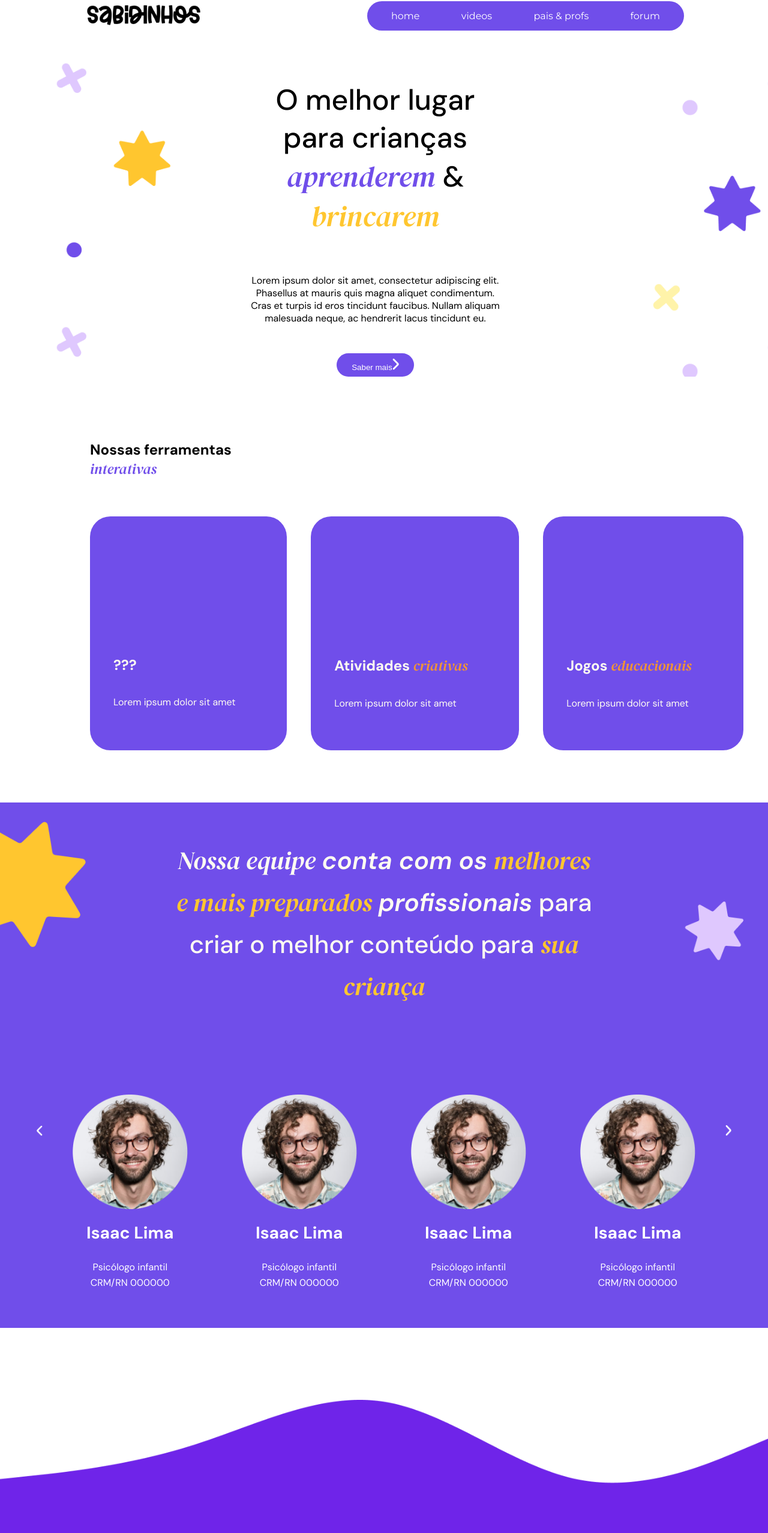
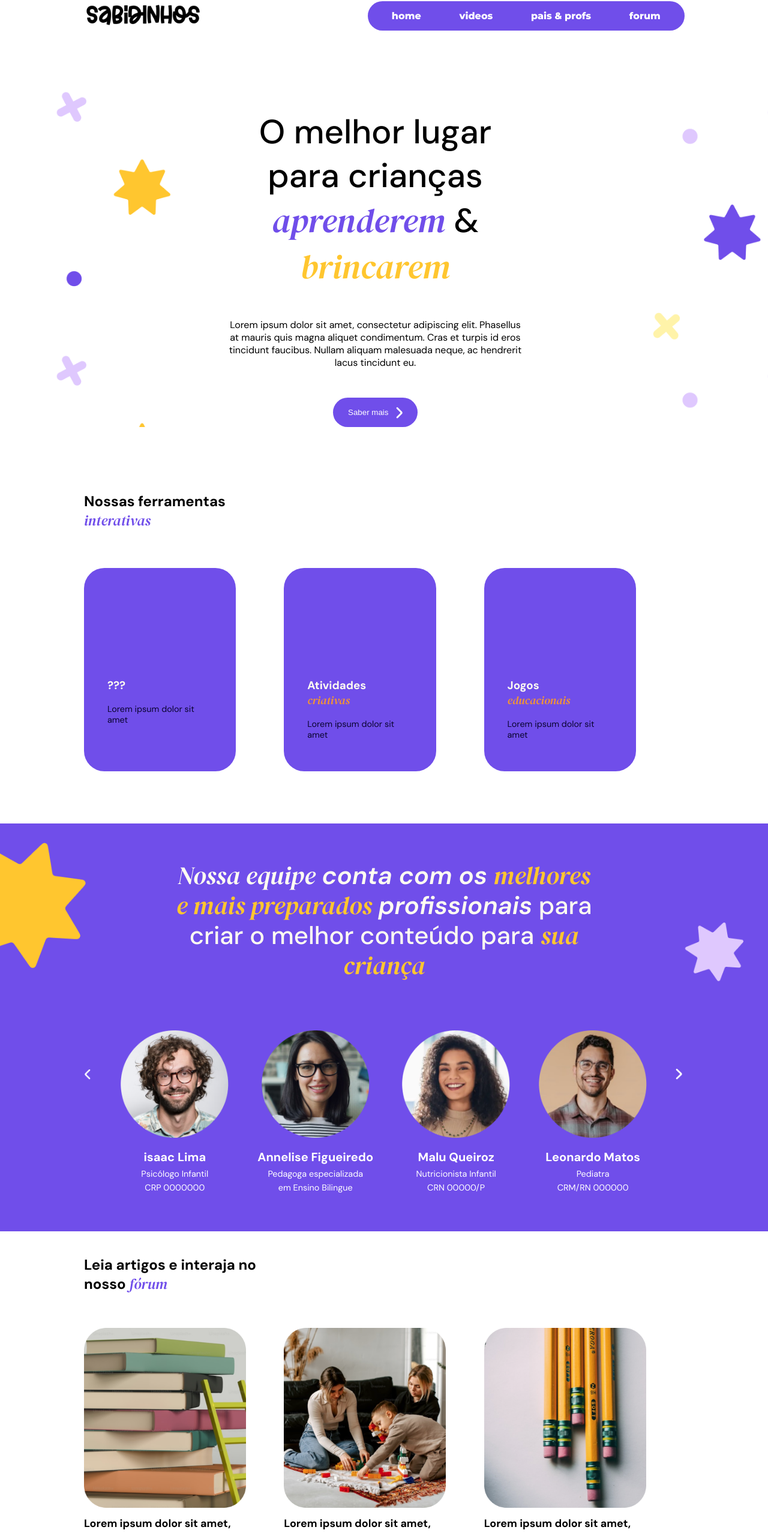
Before and after one commit to PedroH31/Frontend-ProSempre, a website built with Vite: page DesafioProSempre/index.html in a window 1280 px wide. Shown: the part 25-2581 px from the top of the page at 60% size. Built offline with nearby package versions, Linux system fonts and the light colour scheme.

Commit message:
criada função para replicar elementos
finalizada página home(falta os toques finais)

close #12

```diff
--- a/DesafioProSempre/css/footer/footer.css
+++ b/DesafioProSempre/css/footer/footer.css
@@ -1,6 +1,5 @@
 .footer {
-    overflow: hidden;
-    padding: 13.18em 19.6em 3.95625em 8.62em;
+    padding: 13.18em 5.6em 3.95625em 0;
     background: url('/img/footer/footer-bg.png') no-repeat;
     background-size: cover;
     color: #f5f5f5;
--- a/DesafioProSempre/css/header/header.css
+++ b/DesafioProSempre/css/header/header.css
@@ -1,16 +1,17 @@
 .espacamento-header {
     font-family: "Montserrat", sans-serif;
     display: flex;
-    justify-content: space-between;
+    justify-content: space-around;
     color: #FFFFFF
   }
 
   .header {
-    padding: 1.6875em 8.75em;
+    padding: 1.6875em 0;
 
   }
 
   header ul {
+    font-weight: 800;
     width: 28em;
     margin: 0;
     padding: 0.93em 2.5em;
--- a/DesafioProSempre/css/home/home.css
+++ b/DesafioProSempre/css/home/home.css
@@ -3,7 +3,7 @@ body {
 }
 
 section {
-    margin: 1em 0 5.4em 5.18em;
+    margin: 1em 8.75em 5.4em;
 }
 
 /* descricoes */
@@ -36,10 +36,43 @@ span {
     color: #F19436;
 }
 
+.branco {
+    color: #FFFDF2;
+}
+
+/* cores do background */
+
+.background-amarelo {
+    background-color: #FFD25B;
+}
+
+.background-rosa {
+    background-color: #E924AE;
+}
+
+.background-roxo {
+    background-color: #6F24E9;
+}
+
+.background-branco {
+    background-color: #FFFDF2;
+}
+
+/* cores de borda */
+
+.borda-branca {
+    border: 1px solid #FFFDF2;
+}
+
+.borda-roxa {
+    border: 1px solid #6F24E9;
+}
+
 /* hero */
 
 .hero {
-    padding: 0 20.5em;
+    margin: 4em 0 5.5em 5.18em;
+    padding: 0 18.5em;
     background-image: url("/img/home/hero-bg.png");
     background-size: 99%;
     text-align: center;
@@ -51,7 +84,7 @@ span {
     padding: 0;
     margin: 0;
     max-width: 41.75em;
-    font-size: 3rem;
+    font-size: 3.5rem;
 }
 
 .hero div {
@@ -61,13 +94,19 @@ span {
 }
 
 .hero p {
-    padding: 3em 0 2em 0;
+    padding: 2em 0 2em 0;
 }
 
 
 /* botoes */
 
 .saber-mais {
+    display: flex;
+    flex-direction: row;
+    gap: 0.93em;
+    margin: 0 auto;
+    line-height: 32px;
+    margin-top: 1em;
     padding: 0.625em 1.87em;
     border-radius: 50px;
     border: none;
@@ -76,16 +115,13 @@ span {
     background-color: #704EEA;
 }
 
+.saber-mais img {
+    margin-top: 0.55em
+}
+
 .saber-mais:hover {
     cursor: pointer;
 
-}
-
-/* icones */
-
-.icone-seta {
-    height: 1.14em;
-    margin: 0 3.12em 13em 3.12em;
 }
 
 /* ferramentas */
@@ -93,7 +129,6 @@ span {
 .ferramentas {
     display: flex;
     flex-direction: column;
-    padding-left: 4.2em
 }
 
 .ferramentas div {
@@ -101,22 +136,25 @@ span {
     justify-content: flex-start;
 }
 
-.ferramentas h2 {
-    max-width: 348px;
-    font-size: 1.5rem;
+.ferramentas p {
+    font-size: 0.9rem;
+    color: #0A0430;
+    margin: 0;
 }
 
 .ferramentas-titulo {
-    margin-bottom: 3.75em;
+    font-size: 1.5rem;
+    max-width: 300px;
 }
+
 
 .ferramenta {
     flex-direction: column;
     background-color: #704EEA;
-    padding: 13.25em 5.37em 3.25em 2.43em;
+    padding: 10.25em 4em 3.25em 2.43em;
     border-radius: 2.12em;
     color: #FFFDF2;
-    margin: 2.7em 2.5em 0 0;
+    margin: 2.7em 5em 0 0;
 }
 
 /* equipe */
@@ -129,11 +167,11 @@ span {
 }
 
 .equipe-container h2 {
-    padding: 1.5em 7em 2.62em;
+    padding: 1.5em 6.8em 1em;
     font-weight: 500;
     text-align: center;
     font-size: 2.61rem;
-    line-height: 69px;
+    line-height: 50px;
     color: #FFFDF2;
 }
 
@@ -146,26 +184,101 @@ span {
     justify-content: center;
     align-items: center;
     text-align: center;
-    margin-bottom: 7.5em;
+    margin: 2.5em 0;
     padding-bottom: 3.75em;
 }
 
 .profissionais {
     display: flex;
-    gap: 3.75em;
+    gap: 2em;
     color: #FFFFFF;
     font-size: 1.5rem;
 }
 
 .profissional img {
-    width: 8em;
+    width: 7.5em;
 }
 
 .profissional p {
-    font-size: 1rem;
-    margin: 0.3em 0;
+    font-size: 0.9rem;
+    margin: 0 0 0.3em 0;
 }
 
 .profissional h3 {
+    margin: 0.6em 0 0.3em 0;
+    font-size: 1.25rem;
+}
+
+/* icones */
+
+.icone-seta {
+    height: 1.14em;
+    margin: 0 3.12em 8em 3em;
+}
+
+/* plataformas */
+
+.plataforma-container {
+    font-weight: 600;
+    display: flex;
+    flex-direction: column;
+    border-radius: 1.8em;
+    font-size: 1.3rem;
+    padding: 5em 3em;
+    margin: 0 6.5em;
+    text-align: center;
+    margin-bottom: 4.2em
+}
+
+.plataforma-container h2 {
+    margin: 0;
+}
+
+.plataforma-container p {
+    font-size: 1rem;
+    margin: 1.82em 10.5em 3.1em
+}
+
+.plataforma-btn {
+    margin: 0 auto;
+    display: flex;
+    flex-direction: row;
+    justify-content: center;
+    max-width: 223px;
+    max-height: 55px;
+    border-radius: 50px;
+    padding: 0.62em 1.8em;
+    text-align: center;
+    font-size: 1rem;
+    font-weight: 700;
+    line-height: 2.1em;
+}
+
+.plataforma-btn img {
+    margin: 0 0 0 0.62em;
+    border-radius: 50%;
+    padding: 0.50em 0.8em;
+}
+
+.plataforma-btn:hover {
+    cursor: pointer;
+}
+
+.cards-artigo {
+    display: flex;
+    justify-content: space-between;
+    font-weight: 700;
+    margin-top: 3.6em
+}
+
+.card-artigo {
+    max-width: 22.5em;
+    max-height: 18.75em;
+    border-radius: 2em;
+    text-align: center;
+}
+
+.card-descricao {
     margin-top: 0.5em;
+    font-size: 1.12rem;
 }
--- a/DesafioProSempre/js/main.js
+++ b/DesafioProSempre/js/main.js
@@ -1,49 +1,60 @@
+import { renderizarDivs } from "./utility/utils"
+import { profissionais, artigos, materiais } from "./utility/data"
+import { carroselEquipe, cardArtigo } from "./utility/templates"
+
 document.addEventListener("DOMContentLoaded", function() {
-    const root = document.querySelector("#app");
+const root = document.querySelector("#app")
 
 // Função para renderizar a página com base no nome
 function renderizar(pagina) {
     fetch(`./paginas/${pagina}/${pagina}.html`)
         .then(response => {
             if (!response.ok) {
-                throw new Error("Erro ao carregar a página");
+                throw new Error("Erro ao carregar a página")
             }
-            return response.text();
+            return response.text()
         })
         .then(data => {
-            root.innerHTML = data;
+            root.innerHTML = data
+
+            if (pagina === "home") {
+                renderizarDivs("profissionais", profissionais, carroselEquipe)
+                renderizarDivs("artigos", artigos, cardArtigo)
+                renderizarDivs("materiais", materiais, cardArtigo)
+            }
+
         })
         .catch(error => {
-            console.error(error);
-            root.innerHTML = "<p>Erro ao carregar a página. Tente novamente mais tarde.</p>";
+            console.error(error)
+            root.innerHTML = "<p>Erro ao carregar a página. Tente novamente mais tarde.</p>"
         });
 }
 
     // Função para lidar com cliques nos botões da navbar
     function setupNavButtons() {
         document.querySelector("#home").addEventListener("click", () => {
-        renderizar("home");
-        history.pushState(null, "", "/home"); // Atualiza a URL
+            renderizar("home")
+            history.pushState(null, "", "/home") // Atualiza a URL
         });
 
         document.querySelector("#videos").addEventListener("click", () => {
-        renderizar("videos");
-        history.pushState(null, "", "/videos"); // Atualiza a URL
+            renderizar("videos")
+            history.pushState(null, "", "/videos") // Atualiza a URL
         });
 
         document.querySelector("#forum").addEventListener("click", () => {
-        renderizar("forum");
-        history.pushState(null, "", "/forum"); // Atualiza a URL
+            renderizar("forum")
+            history.pushState(null, "", "/forum") // Atualiza a URL
         });
 
         document.querySelector("#pais-e-profs").addEventListener("click", () => {
-        renderizar("pais-e-profs");
-        history.pushState(null, "", "/pais-e-profs"); // Atualiza a URL
+            renderizar("pais-e-profs")
+            history.pushState(null, "", "/pais-e-profs") // Atualiza a URL
         });
     }
 
     // Verifica o path atual e renderiza o conteúdo correspondente ao carregar a página
-const pathAtual = window.location.pathname;
+    const pathAtual = window.location.pathname
 
     if (pathAtual === "/videos") {
         renderizar("videos")
--- a/DesafioProSempre/js/utility/containers.js
+++ /dev/null
@@ -1,6 +0,0 @@
-// usada para replicar elementos repetitivos nas páginas
-
-import { renderizarProfissionais } from "./utils"
-import { profissionais } from "./data"
-
-renderizarProfissionais("profissionais", profissionais)
--- a/DesafioProSempre/js/utility/data.js
+++ b/DesafioProSempre/js/utility/data.js
@@ -1,54 +1,54 @@
 const artigos = [
     {
-        imagem: "../img/artigos-e-materiais-home/artigo-1",
+        imagem: "../img/home/artigos-e-materiais-home/artigo-1.png",
         descricao: "Lorem ipsum dolor sit amet, consectetur",
     },
     {
-        imagem: "../img/artigos-e-materiais-home/artigo-2",
+        imagem: "../img/home/artigos-e-materiais-home/artigo-2.png",
         descricao: "Lorem ipsum dolor sit amet, consectetur",
     },
     {
-        imagem: "../img/artigos-e-materiais-home/artigo-3",
+        imagem: "../img/home/artigos-e-materiais-home/artigo-3.png",
         descricao: "Lorem ipsum dolor sit amet, consectetur",
     },
 ]
 
 const materiais = [
     {
-        imagem: "../img/artigos-e-materiais-home/material-1",
+        imagem: "../img/home/artigos-e-materiais-home/material-1.png",
         descricao: "Lorem ipsum dolor sit amet, consectetur",
     },
     {
-        imagem: "../img/artigos-e-materiais-home/material-2",
+        imagem: "../img/home/artigos-e-materiais-home/material-2.png",
         descricao: "Lorem ipsum dolor sit amet, consectetur",
     },
     {
-        imagem: "../img/artigos-e-materiais-home/material-3",
+        imagem: "../img/home/artigos-e-materiais-home/material-3.png",
         descricao: "Lorem ipsum dolor sit amet, consectetur",
     },
 ]
 
 const profissionais = [
     {
-        imagem: "../img/profissionais/equipe-isaac.png",
+        imagem: "../img/home/profissionais/equipe-isaac.png",
         nome: "isaac Lima",
         profissao: "Psicólogo Infantil",
         extraInfo: "CRP 0000000",
     },
     {
-        imagem: "../img/profissionais/equipe-anelise.png",
-        nome: "Annalise Figueiredo",
+        imagem: "../img/home/profissionais/equipe-anelise.png",
+        nome: "Annelise Figueiredo",
         profissao: "Pedagoga especializada",
         extraInfo: "em Ensino Bilingue",
     },
     {
-        imagem: "../img/profissionais/equipe-malu.png",
+        imagem: "../img/home/profissionais/equipe-malu.png",
         nome: "Malu Queiroz",
         profissao: "Nutricionista Infantil",
         extraInfo: "CRN 00000/P",
     },
     {
-        imagem: "../img/profissionais/equipe-leo.png",
+        imagem: "../img/home/profissionais/equipe-leo.png",
         nome: "Leonardo Matos",
         profissao: "Pediatra",
         extraInfo: "CRM/RN 000000",
--- /dev/null
+++ b/DesafioProSempre/js/utility/templates.js
@@ -0,0 +1,19 @@
+// templates de string para replicar
+
+const carroselEquipe = `
+    <div class="profissional">
+        <img src={imagem}>
+        <h3>{nome}</h3>
+        <p>{profissao}</p>
+        <p>{extraInfo}</p>
+    </div>
+`
+
+const cardArtigo = `
+    <div>
+        <img class="card-artigo" src={imagem}>
+        <p class="card-descricao">{descricao}</p>
+    </div>
+`
+
+export { cardArtigo, carroselEquipe }
--- a/DesafioProSempre/js/utility/utils.js
+++ b/DesafioProSempre/js/utility/utils.js
@@ -1,13 +1,18 @@
 
-function renderizarProfissionais(id, data) {
+function renderizarDivs(id, data, template) { // substitui o conteúdo da div com o id escolhido pela lista
+    // de elementos
     const elementoDaPagina = document.querySelector(`#${id}`)
-    elementoDaPagina.innerHTML = data.map((item) => {
-        return `
+    const listaDeElementos = data.map((item) => {
+        return modelarString(template, item)
+    }).join("")
 
-        `
-    }).join("")
+    elementoDaPagina.innerHTML = listaDeElementos
 }
 
+function modelarString(template, data) { // substitui tudo que está dentro de chaves na string template
+    return template.replace(/\{(.*?)}/g, (match, key) => {
+        return data[key] || ""
+    })
+}
 
-
-export { renderizarProfissionais }
+export {renderizarDivs}
--- a/DesafioProSempre/paginas/home/home.html
+++ b/DesafioProSempre/paginas/home/home.html
@@ -2,11 +2,10 @@
     <head>
         <meta charset="UTF-8">
         <meta name="viewport" content="width=device-width, initial-scale=1.0">
-        <link rel="stylesheet" href="../css/home/home.css">
+        <link rel="stylesheet" href="/css/home/home.css">
     </head>
-
     <body id="home">
-        <section class="home-container hero">
+        <div class="home-container hero">
             <div>
                 <h1>O melhor lugar para
                     crianças <span class="roxo italico">aprenderem</span> &
@@ -17,25 +16,26 @@
                     Nullam aliquam malesuada neque, ac hendrerit lacus tincidunt eu.</p>
                 <button class="saber-mais">Saber mais<img src="./img/icones/seta-dir.png"></button>
             </div>
-        </section>
-        <section class=" ferramentas">
-            <h2>Nossas ferramentas
+        </div>
+        <section class="ferramentas">
+            <h2 class="ferramentas-titulo">Nossas ferramentas
                 <span class="roxo italico">interativas</span></h2>
             <div id="ferramentas">
                 <div class="ferramenta">
-                    <h2>???</h2>
+                    <h3>???</h2>
                     <p>Lorem ipsum dolor sit amet</p>
                 </div>
                 <div class="ferramenta">
-                    <h2>Atividades <span class="laranja italico">criativas</span></h2>
+                    <h3>Atividades <span class="laranja italico">criativas</span></h2>
                     <p>Lorem ipsum dolor sit amet</p>
                 </div>
                 <div class="ferramenta">
-                    <h2>Jogos <span class="laranja italico">educacionais</span></h2>
+                    <h3>Jogos <span class="laranja italico">educacionais</span></h2>
                     <p>Lorem ipsum dolor sit amet</p>
                 </div>
             </div>
         </section>
+
         <div class="equipe-container">
             <h2><span class="italico">Nossa equipe</span> <i>conta com os</i>
                 <span class="amarelo italico">melhores e mais preparados</span>
@@ -43,36 +43,53 @@
                 <span class="amarelo italico">sua criança</span></h2>
             <div class="membros">
                 <img class="icone-seta" src="../img/icones/seta-esq.png">
-                <div class="profissionais" id="profissionais">
-                    <div class="profissional">
-                        <img src="../img/home/profissionais/equipe-isaac.png">
-                        <h3>Isaac Lima</h3>
-                        <p>Psicólogo infantil</p>
-                        <p>CRM/RN 000000</p>
-                    </div>
-                    <div class="profissional">
-                        <img src="../img/home/profissionais/equipe-isaac.png">
-                        <h3>Isaac Lima</h3>
-                        <p>Psicólogo infantil</p>
-                        <p>CRM/RN 000000</p>
-                    </div>
-                    <div class="profissional">
-                        <img src="../img/home/profissionais/equipe-isaac.png">
-                        <h3>Isaac Lima</h3>
-                        <p>Psicólogo infantil</p>
-                        <p>CRM/RN 000000</p>
-                    </div>
-                    <div class="profissional">
-                        <img src="../img/home/profissionais/equipe-isaac.png">
-                        <h3>Isaac Lima</h3>
-                        <p>Psicólogo infantil</p>
-                        <p>CRM/RN 000000</p>
-                    </div>
-                </div>
+
+                <div class="profissionais" id="profissionais"></div>
+
                 <img class="icone-seta" src="../img/icones/seta-dir.png">
             </div>
+        </div>
 
-        </div>
-        <script type="module" src="../js/utility/containers.js"></script>
+        <section>
+            <h2 class="ferramentas-titulo">Leia artigos e interaja no nosso
+                <span class="roxo italico">fórum</span></h2>
+            <div id="artigos" class="cards-artigo"></div>
+        </section>
+
+        <section class="plataforma-container background-amarelo">
+            <h2>Nossa plataforma oferece vídeos <span class="italico roxo">filtrados & selecionados</span>
+                exclusivamente
+                para cuidar da <span class="italico roxo">segurança</span> das suas crianças</h2>
+            <p>Lorem ipsum dolor sit amet, consectetur adipiscing elit.
+                Phasellus at mauris quis magna aliquet condimentum.</p>
+
+            <button class="plataforma-btn background-amarelo borda-roxa">
+                Assistir agora <img class="icone-seta background-roxo" src="../img/icones/seta-dir.png"/>
+            </button>
+        </section>
+
+        <section>
+            <h2 class="ferramentas-titulo">Materiais de apoio para
+                <span class="roxo italico">pais e professores</span></h2>
+            <div id="materiais" class="cards-artigo"></div>
+        </section>
+
+        <section class="plataforma-container background-rosa">
+            <h2>Disponibilizamos jogos educacionais projetados para
+                <span class="branco italico">estimular o aprendizado</span>
+                das crianças, promovendo o
+                <span class="branco italico">desenvolvimento cognitivo</span>
+                e a<span class="branco italico"> criatividade.</span></h2>
+            <p>Lorem ipsum dolor sit amet, consectetur adipiscing elit.
+                Phasellus at mauris quis magna aliquet condimentum.</p>
+
+            <button class="plataforma-btn background-rosa borda-branca">
+                Assistir agora <img class="icone-seta background-branco" src="../img/icones/seta-dir-rosa.png"/>
+            </button>
+        </section>
+
+
+        <script type="module" src="../js/utility/data.js" defer></script>
+        <script type="module" src="../js/utility/utils.js" defer></script>
     </body>
 </html>
```
Also changed, not shown: DesafioProSempre/index.html (+3 -1 lines), DesafioProSempre/img/icones/seta-dir-rosa.png (added). Lines whose indentation alone changed are shown as unchanged.
